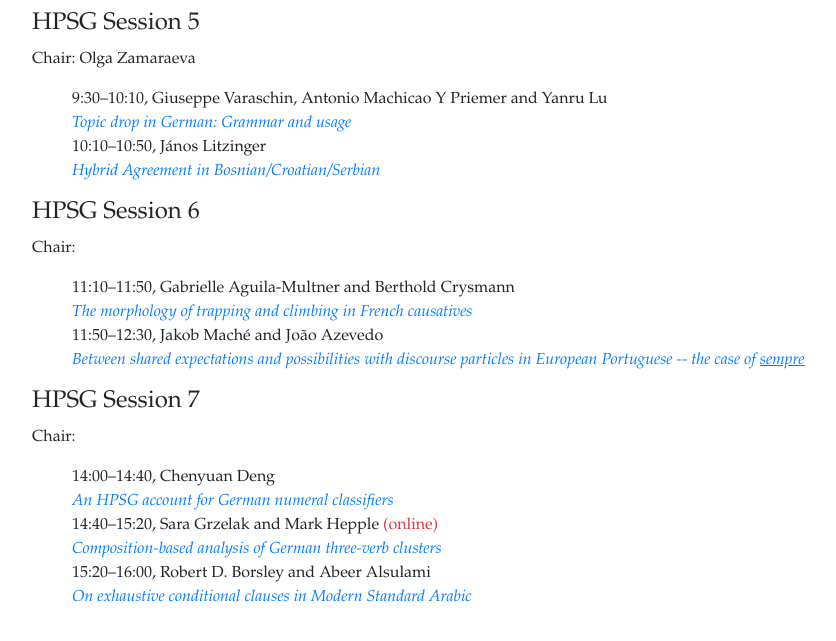
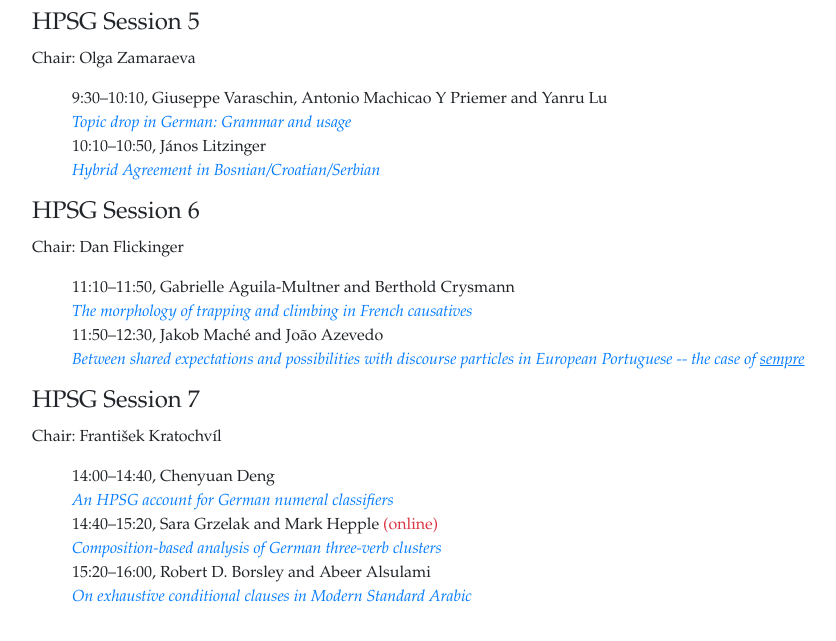
Before and after one commit to bond-lab/2024-hpsg, a Flask app: page /program.html in a window 1280 px wide. Shown: the part 2541-3182 px from the top of the page, without its empty margins (138-974 px from the left). Run offline with Flask 3, Linux system fonts and the light colour scheme; some libraries are stand-ins or nearby versions.

Commit message:
actually propagated chairs from Olga

```diff
--- a/docs/program.html
+++ b/docs/program.html
@@ -274,7 +274,7 @@
 
 
 <section id='session6'><h4>HPSG Session 6</h4>
-  <p>Chair: </p>
+  <p>Chair: Dan Flickinger</p>
   <ul class='pg'>
     <li> <span>11:10–11:50</span>, Gabrielle Aguila-Multner and Berthold Crysmann
       <br> <a class= 'talk' href="static/pdf/HPSG2024-GAM-BC.pdf">The morphology of trapping and climbing in French causatives</a>
@@ -287,7 +287,7 @@
 </section>
 
 <section id='session7'><h4>HPSG Session 7</h4>
-  <p>Chair: </p>
+  <p>Chair: František Kratochvíl</p>
   <ul class='pg'>
     <li> <span>14:00–14:40</span>, Chenyuan Deng
       <br> <a class= 'talk' href="static/pdf/CyD_abstract_hpsg2024.pdf">An HPSG account for German numeral classifiers</a>
--- a/web/templates/program.html
+++ b/web/templates/program.html
@@ -204,7 +204,7 @@
 
 
 <section id='session6'><h4>HPSG Session 6</h4>
-  <p>Chair: </p>
+  <p>Chair: Dan Flickinger</p>
   <ul class='pg'>
     <li> <span>11:10–11:50</span>, Gabrielle Aguila-Multner and Berthold Crysmann
       <br> <a class= 'talk' href="{{ url_for('static', filename='pdf/HPSG2024-GAM-BC.pdf') }}">The morphology of trapping and climbing in French causatives</a>
@@ -217,7 +217,7 @@
 </section>
 
 <section id='session7'><h4>HPSG Session 7</h4>
-  <p>Chair: </p>
+  <p>Chair: František Kratochvíl</p>
   <ul class='pg'>
     <li> <span>14:00–14:40</span>, Chenyuan Deng
       <br> <a class= 'talk' href="{{ url_for('static', filename='pdf/CyD_abstract_hpsg2024.pdf') }}">An HPSG account for German numeral classifiers</a>
```
